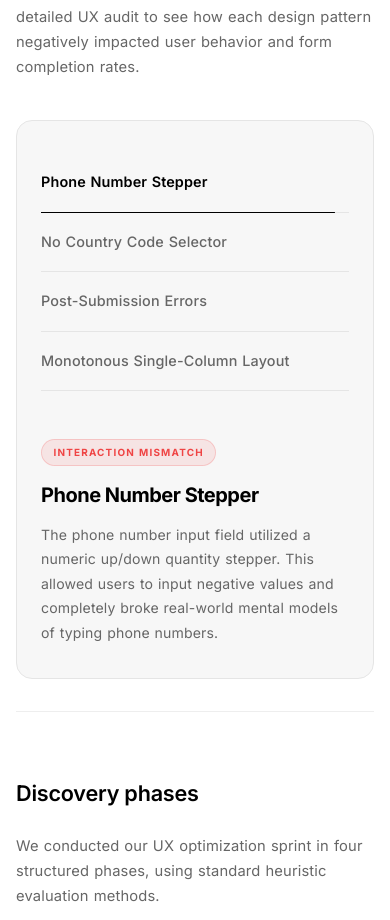
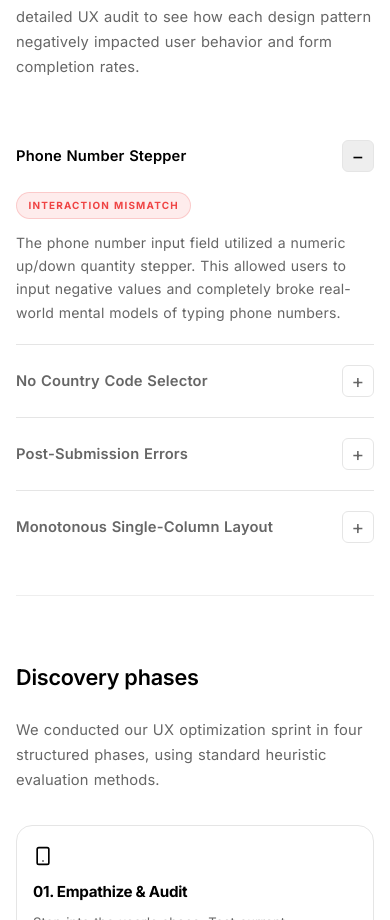
Before and after one commit to AkashGangurde02/Portfolio, a React (Vite) app: page /case-study in a window 390 px wide. Shown: the part 3462-4382 px from the top of the page. Built offline with nearby package versions, Linux system fonts and the light colour scheme.

Commit message:
feat: implement mobile accordion responsiveness for Contact Form and Hemp Hop case studies

```diff
--- a/src/pages/CaseStudyContactForm.css
+++ b/src/pages/CaseStudyContactForm.css
@@ -362,17 +362,21 @@
 .cfu-improvement-title { font-size:.9rem; font-weight:700; color:var(--text-primary); margin-bottom:.3rem; }
 .cfu-improvement-desc { font-size:.8rem; color:var(--text-muted); line-height:1.55; margin:0; }
 
-/* TIMED INTERACTIVE AUDIT SLIDER (cfu-aud-*) */
 .cfu-aud-root {
+  margin-top: 2.5rem;
+  width: 100%;
+}
+
+.cfu-aud-desktop-layout {
   display: grid;
   grid-template-columns: 1fr 1.1fr;
   gap: 4rem;
   align-items: flex-start;
-  margin-top: 2.5rem;
   padding: 2.5rem 2.5rem;
   background: var(--border-faint);
   border: 1px solid var(--border);
   border-radius: 20px;
+  width: 100%;
 }
 
 .cfu-aud-left {
@@ -466,20 +470,120 @@
   max-width: 460px;
 }
 
+/* MOBILE ACCORDION LAYOUT */
+.cfu-aud-mobile-accordion {
+  display: none;
+  width: 100%;
+}
+
+.cfu-aud-accordion-item {
+  border-bottom: 1px solid var(--border);
+  transition: all 0.3s cubic-bezier(0.4, 0, 0.2, 1);
+  padding: 0;
+  margin: 0;
+}
+
+.cfu-aud-accordion-item:last-child {
+  border-bottom: none;
+}
+
+.cfu-aud-accordion-header {
+  width: 100%;
+  display: flex;
+  justify-content: space-between;
+  align-items: center;
+  background: none;
+  border: none;
+  padding: 1.25rem 0;
+  cursor: pointer;
+  text-align: left;
+  font-family: inherit;
+  transition: all 0.3s ease;
+}
+
+.cfu-aud-accordion-title {
+  font-size: 0.98rem;
+  font-weight: 550;
+  color: var(--text-muted);
+  transition: color 0.3s ease;
+}
+
+.cfu-aud-accordion-icon {
+  display: flex;
+  align-items: center;
+  justify-content: center;
+  width: 32px;
+  height: 32px;
+  border-radius: 6px;
+  background: var(--bg-card);
+  border: 1px solid var(--border);
+  color: var(--text-muted);
+  font-size: 1.2rem;
+  font-weight: 400;
+  transition: all 0.3s ease;
+}
+
+/* Active Open Accordion Item styling matching client mockup */
+.cfu-aud-accordion-item.open {
+  background: transparent;
+}
+
+.cfu-aud-accordion-item.open .cfu-aud-accordion-header {
+  padding: 1.25rem 0 0.75rem;
+}
+
+.cfu-aud-accordion-item.open .cfu-aud-accordion-title {
+  color: var(--text-primary);
+  font-weight: 600;
+}
+
+.cfu-aud-accordion-item.open .cfu-aud-accordion-icon {
+  background: var(--border-subtle);
+  border-color: var(--border);
+  color: var(--text-primary);
+}
+
+.cfu-aud-accordion-content {
+  overflow: hidden;
+}
+
+.cfu-aud-accordion-inner {
+  padding-bottom: 1.25rem;
+}
+
+.cfu-aud-accordion-inner .cfu-aud-tag {
+  margin-top: 0.5rem;
+  margin-bottom: 0.75rem;
+}
+
+.cfu-aud-accordion-desc {
+  font-size: 0.92rem;
+  color: var(--text-muted);
+  line-height: 1.65;
+  margin: 0;
+}
+
 /* Audit slider additional responsive */
+@media (max-width: 860px) {
+  .cfu-aud-root {
+    padding: 0 !important;
+    background: transparent !important;
+    border: none !important;
+    border-radius: 0 !important;
+    display: block !important;
+  }
+  .cfu-aud-desktop-layout {
+    display: none !important;
+  }
+  .cfu-aud-mobile-accordion {
+    display: block !important;
+  }
+}
 @media (max-width: 680px) {
-  .cfu-aud-root {
-    padding: 1.5rem 1rem;
-    gap: 2rem;
-    border-radius: 16px;
+  .cfu-aud-accordion-title {
+    font-size: 0.92rem;
   }
-  .cfu-aud-item-title {
-    font-size: 0.9rem;
-  }
-  .cfu-aud-content-title {
-    font-size: 1.1rem;
-  }
-  .cfu-aud-content-desc {
+  .cfu-aud-accordion-desc {
     font-size: 0.88rem;
   }
 }
--- a/src/pages/CaseStudyContactForm.jsx
+++ b/src/pages/CaseStudyContactForm.jsx
@@ -165,6 +165,20 @@ const InteractiveAuditSection = () => {
     return () => clearInterval(intervalRef.current)
   }, [isPaused, goToNext, activeIndex])
 
+  useEffect(() => {
+    const checkMobile = () => {
+      if (window.innerWidth <= 860) {
+        setIsPaused(true)
+      } else if (!hoveredRef.current) {
+        setIsPaused(false)
+      }
+    }
+
+    checkMobile()
+    window.addEventListener('resize', checkMobile)
+    return () => window.removeEventListener('resize', checkMobile)
+  }, [])
+
   const handleHoverIn = (index) => {
     hoveredRef.current = true
     setIsPaused(true)
@@ -173,6 +187,7 @@ const InteractiveAuditSection = () => {
   }
 
   const handleHoverOut = () => {
+    if (window.innerWidth <= 860) return // Don't unpause on mobile
     hoveredRef.current = false
     setIsPaused(false)
     setProgressKey(k => k + 1)
@@ -180,6 +195,8 @@ const InteractiveAuditSection = () => {
 
   return (
     <div className="cfu-aud-root">
+      {/* DESKTOP TIMER SLIDER (Hidden on mobile) */}
+      <div className="cfu-aud-desktop-layout">
         {/* LEFT — Menu list */}
         <div className="cfu-aud-left">
           {AUDIT_BUGS.map((bug, index) => {
@@ -229,7 +246,7 @@ const InteractiveAuditSection = () => {
                 animate={{ opacity: 1 }}
                 transition={{ delay: 0.1, duration: 0.3 }}
               >
-              {AUDIT_BUGS[activeIndex].tag}
+                {AUDIT_BUGS[activeIndex]?.tag}
               </motion.span>
               <motion.h4
                 className="cfu-aud-content-title"
@@ -237,7 +254,7 @@ const InteractiveAuditSection = () => {
                 animate={{ opacity: 1, y: 0 }}
                 transition={{ delay: 0.15, duration: 0.4 }}
               >
-              {AUDIT_BUGS[activeIndex].title}
+                {AUDIT_BUGS[activeIndex]?.title}
               </motion.h4>
               <motion.p
                 className="cfu-aud-content-desc"
@@ -245,10 +262,49 @@ const InteractiveAuditSection = () => {
                 animate={{ opacity: 1, y: 0 }}
                 transition={{ delay: 0.22, duration: 0.4 }}
               >
-              {AUDIT_BUGS[activeIndex].description}
+                {AUDIT_BUGS[activeIndex]?.description}
               </motion.p>
             </motion.div>
           </AnimatePresence>
+        </div>
+      </div>
+
+      {/* MOBILE ACCORDION LAYOUT (Visible only on mobile/tablet) */}
+      <div className="cfu-aud-mobile-accordion">
+        {AUDIT_BUGS.map((bug, index) => {
+          const isOpen = index === activeIndex
+          return (
+            <div key={index} className={`cfu-aud-accordion-item ${isOpen ? 'open' : ''}`}>
+              <button
+                className="cfu-aud-accordion-header"
+                onClick={() => setActiveIndex(isOpen ? null : index)}
+                aria-expanded={isOpen}
+              >
+                <span className="cfu-aud-accordion-title">{bug.title}</span>
+                <span className="cfu-aud-accordion-icon">
+                  {isOpen ? '−' : '+'}
+                </span>
+              </button>
+
+              <AnimatePresence initial={false}>
+                {isOpen && (
+                  <motion.div
+                    initial={{ height: 0, opacity: 0 }}
+                    animate={{ height: 'auto', opacity: 1 }}
+                    exit={{ height: 0, opacity: 0 }}
+                    transition={{ duration: 0.3, ease: 'easeInOut' }}
+                    className="cfu-aud-accordion-content"
+                  >
+                    <div className="cfu-aud-accordion-inner">
+                      <span className="cfu-aud-tag">{bug.tag}</span>
+                      <p className="cfu-aud-accordion-desc">{bug.description}</p>
+                    </div>
+                  </motion.div>
+                )}
+              </AnimatePresence>
+            </div>
+          )
+        })}
       </div>
     </div>
   )
--- a/src/pages/CaseStudyHempHop.jsx
+++ b/src/pages/CaseStudyHempHop.jsx
@@ -1,5 +1,6 @@
-import { useEffect, useRef } from 'react'
+import { useEffect, useRef, useState } from 'react'
 import { Link } from 'react-router-dom'
+import { motion, AnimatePresence } from 'framer-motion'
 import gsap from 'gsap'
 import { ScrollTrigger } from 'gsap/ScrollTrigger'
 import './CaseStudyHempHop.css'
@@ -22,9 +23,16 @@ const solutions = [
     { title: 'Scalable System', text: 'Created reusable components ensuring predictability and faster developer handoff as the catalog grows.' },
 ]
 
+const HEMP_HOP_PROBLEMS = [
+    { number: '01', title: 'Hidden Benefits', description: 'Crucial information like usage guidance and benefits were buried deep within layouts, forcing users to actively search.' },
+    { number: '02', title: 'Poor Comparisons', description: 'The Product Listing Pages (PLP) lacked scannability, making it hard to efficiently compare different wellness items.' },
+    { number: '03', title: 'Weak Trust Signals', description: 'Reassurance at key conversion moments was presented inconsistently, failing to mitigate hesitation.' }
+]
+
 const CaseStudyHempHop = () => {
     const heroRef = useRef(null)
     const sectionsRef = useRef([])
+    const [activeProblemIndex, setActiveProblemIndex] = useState(0)
 
     useEffect(() => {
         const ctx = gsap.context(() => {
@@ -170,22 +178,56 @@ const CaseStudyHempHop = () => {
                     <h2 className="cs2-heading cs2-heading--light cs2-heading--center">
                         The friction of<br />information overload
                     </h2>
-                    <div className="cs2-problem-grid">
-                        <div className="cs2-problem-card">
-                            <span className="cs2-problem-num">01</span>
-                            <h3>Hidden Benefits</h3>
-                            <p>Crucial information like usage guidance and benefits were buried deep within layouts, forcing users to actively search.</p>
-                        </div>
-                        <div className="cs2-problem-card">
-                            <span className="cs2-problem-num">02</span>
-                            <h3>Poor Comparisons</h3>
-                            <p>The Product Listing Pages (PLP) lacked scannability, making it hard to efficiently compare different wellness items.</p>
-                        </div>
-                        <div className="cs2-problem-card">
-                            <span className="cs2-problem-num">03</span>
-                            <h3>Weak Trust Signals</h3>
-                            <p>Reassurance at key conversion moments was presented inconsistently, failing to mitigate hesitation.</p>
-                        </div>
+
+                    {/* DESKTOP LAYOUT (Hidden on mobile) */}
+                    <div className="cs2-problem-grid cs2-desktop-layout">
+                        {HEMP_HOP_PROBLEMS.map((prob, index) => (
+                            <div key={index} className="cs2-problem-card">
+                                <span className="cs2-problem-num">{prob.number}</span>
+                                <h3>{prob.title}</h3>
+                                <p>{prob.description}</p>
+                            </div>
+                        ))}
+                    </div>
+
+                    {/* MOBILE ACCORDION LAYOUT (Visible only on mobile/tablet) */}
+                    <div className="cs2-problem-accordion">
+                        {HEMP_HOP_PROBLEMS.map((prob, index) => {
+                            const isOpen = index === activeProblemIndex
+                            return (
+                                <div key={index} className={`cs2-accordion-item ${isOpen ? 'open' : ''}`}>
+                                    <button
+                                        className="cs2-accordion-header"
+                                        onClick={() => setActiveProblemIndex(isOpen ? null : index)}
+                                        aria-expanded={isOpen}
+                                    >
+                                        <span className="cs2-accordion-title">
+                                            <span className="cs2-accordion-num">{prob.number}</span>
+                                            {prob.title}
+                                        </span>
+                                        <span className="cs2-accordion-icon">
+                                            {isOpen ? '−' : '+'}
+                                        </span>
+                                    </button>
+
+                                    <AnimatePresence initial={false}>
+                                        {isOpen && (
+                                            <motion.div
+                                                initial={{ height: 0, opacity: 0 }}
+                                                animate={{ height: 'auto', opacity: 1 }}
+                                                exit={{ height: 0, opacity: 0 }}
+                                                transition={{ duration: 0.3, ease: 'easeInOut' }}
+                                                className="cs2-accordion-content"
+                                            >
+                                                <div className="cs2-accordion-inner">
+                                                    <p className="cs2-accordion-desc">{prob.description}</p>
+                                                </div>
+                                            </motion.div>
+                                        )}
+                                    </AnimatePresence>
+                                </div>
+                            )
+                        })}
                     </div>
                 </div>
             </section>
```
Also changed, not shown: src/pages/CaseStudyHempHop.css (+113 -0 lines). Lines whose indentation alone changed are shown as unchanged.
